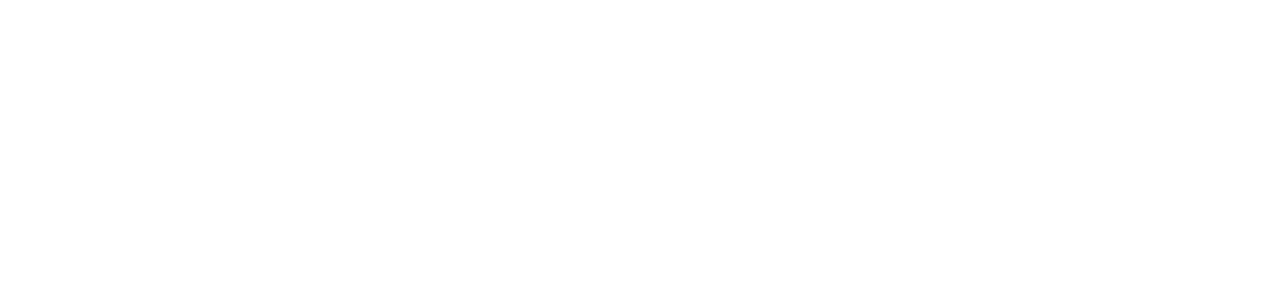
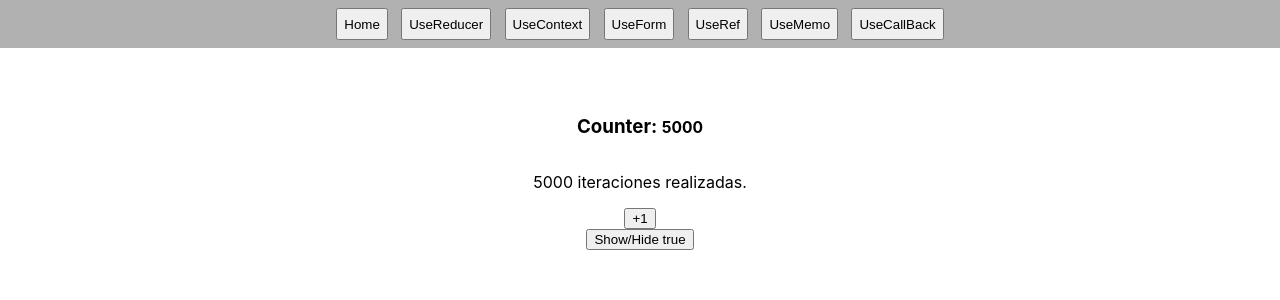
Before and after one commit to farraul/react-hooks, a React (Create React App) app: page /use-memo in a window 1280 px wide. Before the commit this address had no page. Shown: the top 300 px of the page. Built offline with nearby package versions, Linux system fonts and the light colour scheme.

Commit message:
refactor memo and callback

```diff
--- a/src/App.js
+++ b/src/App.js
@@ -10,6 +10,7 @@
 import UseForm from './pages/useform';
 import UseRef from './pages/useref';
 import UseCallBack from './pages/usecallback';
+import UseMemo from './pages/usememo';
 
 function App() {
   return (
@@ -23,6 +24,7 @@
             <Route path="/use-form" element={<UseForm />} />
             <Route path="/use-ref" element={<UseRef />} />
             <Route path="/use-call-back" element={<UseCallBack />} />
+            <Route path="/use-memo" element={<UseMemo />} />
 
           </Routes>
         </BrowserRouter>
--- a/src/components/adhoc/header.js
+++ b/src/components/adhoc/header.js
@@ -18,6 +18,7 @@
             <button className="header-menu__links" onClick={() => goUrl("/use-context")}>UseContext</button>
             <button className="header-menu__links" onClick={() => goUrl("/use-form")}>UseForm</button>
             <button className="header-menu__links" onClick={() => goUrl("/use-ref")}>UseRef</button>
+            <button className="header-menu__links" onClick={() => goUrl("/use-memo")}>UseMemo</button>
             <button className="header-menu__links" onClick={() => goUrl("/use-call-back")}>UseCallBack</button>
 
         </div>
--- /dev/null
+++ b/src/components/generic/useCouter.js
@@ -0,0 +1,27 @@
+import { useState } from 'react';
+
+
+export const useCouter = ( initialState = 10 ) => {
+
+    const [counter, setCounter] = useState(initialState); // 10
+
+    const reset = () => {
+        setCounter( initialState );
+    }
+
+    const increment = () => {
+        setCounter( counter + 1 );
+    }
+
+    const decrement = () => {
+        setCounter( counter - 1 );
+    }
+
+    return {
+        counter,
+        increment,
+        decrement,
+        reset
+    };
+
+}
--- /dev/null
+++ b/src/helpers/procesoPesado.js
@@ -0,0 +1,8 @@
+export const procesoPesado = ( iteraciones ) => {
+
+    for( let i = 0; i < iteraciones; i ++ ){
+        console.log('Ahí vamos....');
+    }
+
+    return `${ iteraciones } iteraciones realizadas.`;
+}
--- a/src/pages/usecallback.js
+++ b/src/pages/usecallback.js
@@ -23,7 +23,7 @@
   };
   */
 
-  /*Solución con useCallBack, esta a la escucha del hook: todos*/
+  /*Solución con useCallBack, esta a la escucha del hook: [todos]*/
   const addTodo = useCallback(() => {
     console.log("entro en el callback")
     setTodos((t) => [...t, "New Todo"]);
--- /dev/null
+++ b/src/pages/usememo.js
@@ -0,0 +1,53 @@
+import Header from "../components/adhoc/header";
+import { useEffect, useState, useRef} from "react";
+import { procesoPesado } from "../helpers/procesoPesado";
+import { useCouter } from "../components/generic/useCouter";
+import { useMemo } from "react";
+
+
+/* Conectamos con 2 archivos  useCouter y el proceso pesado
+Guarda en una variable para que la utilizemos sino cambia el hook [] no tira la función del medio:
+const memoProcesoPesado = useMemo(() => procesoPesado(counter), [ counter ]);.
+Esto nos permite que no tire la funcion si alguien no setea el hook desde otro lado
+*/
+
+const UseMemo = () => {
+    const { counter, increment } =  useCouter( 5000 );
+    const [ show, setShow ] = useState(true);
+
+/* Esta variable hace una copia y si no cambia counter no se modifica  */
+
+   const memoProcesoPesado = useMemo(() => procesoPesado(counter), [ counter ]);
+
+    return (
+        <>
+            <Header />
+            <div className="use-ref">
+
+            <h3>Counter: <small>{ counter }</small>  </h3>
+            <p> { memoProcesoPesado } </p>
+
+            <button
+                className="btn btn-primary"
+                onClick={ increment }
+            >
+                +1
+            </button>
+
+            <button
+                className="btn btn-outline-primary ml-3"
+                onClick={ () => {
+                    setShow( !show );
+                }}
+            >
+                Show/Hide { JSON.stringify( show ) }
+            </button>
+
+
+            </div>
+        </>
+
+    )
+}
+
+export default UseMemo;
--- /dev/null
+++ b/src/styles/adhoc/_use-memo.scss
@@ -0,0 +1,7 @@
+.use-ref{
+  display: flex;
+  justify-content: center;
+  flex-direction: column;
+  align-items: center;
+  margin-top: 3em;
+}
--- a/src/styles/styles.scss
+++ b/src/styles/styles.scss
@@ -4,4 +4,5 @@
 @import "./adhoc/use-form.scss";
 @import "./adhoc/use-ref.scss";
 @import "./adhoc/home.scss";
-@import "./adhoc/use-call-back"
+@import "./adhoc/use-call-back";
+@import "./adhoc/use-memo";
```
Also changed, not shown: 1 other file (tests, documents, lock files or other folders).
